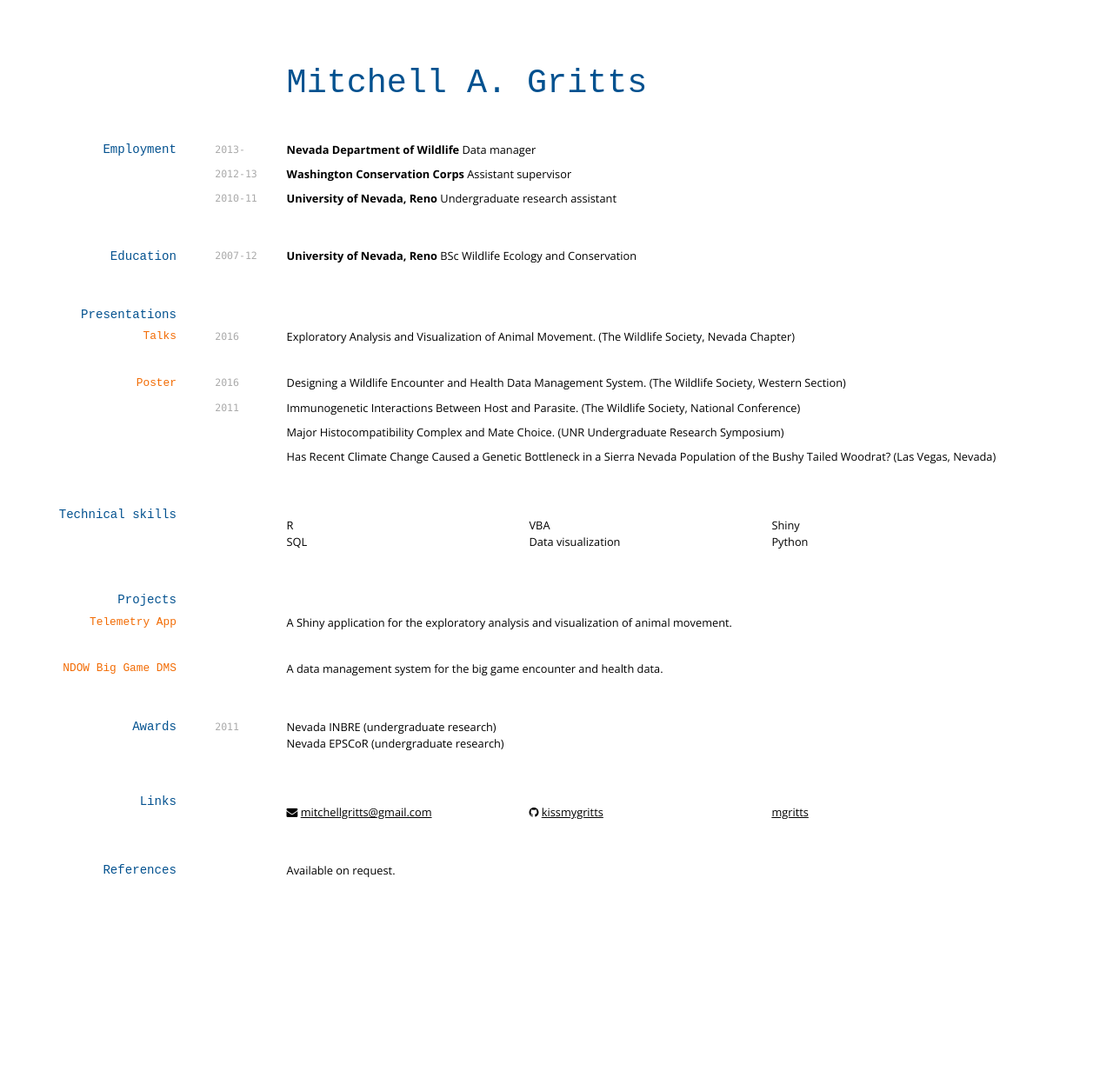
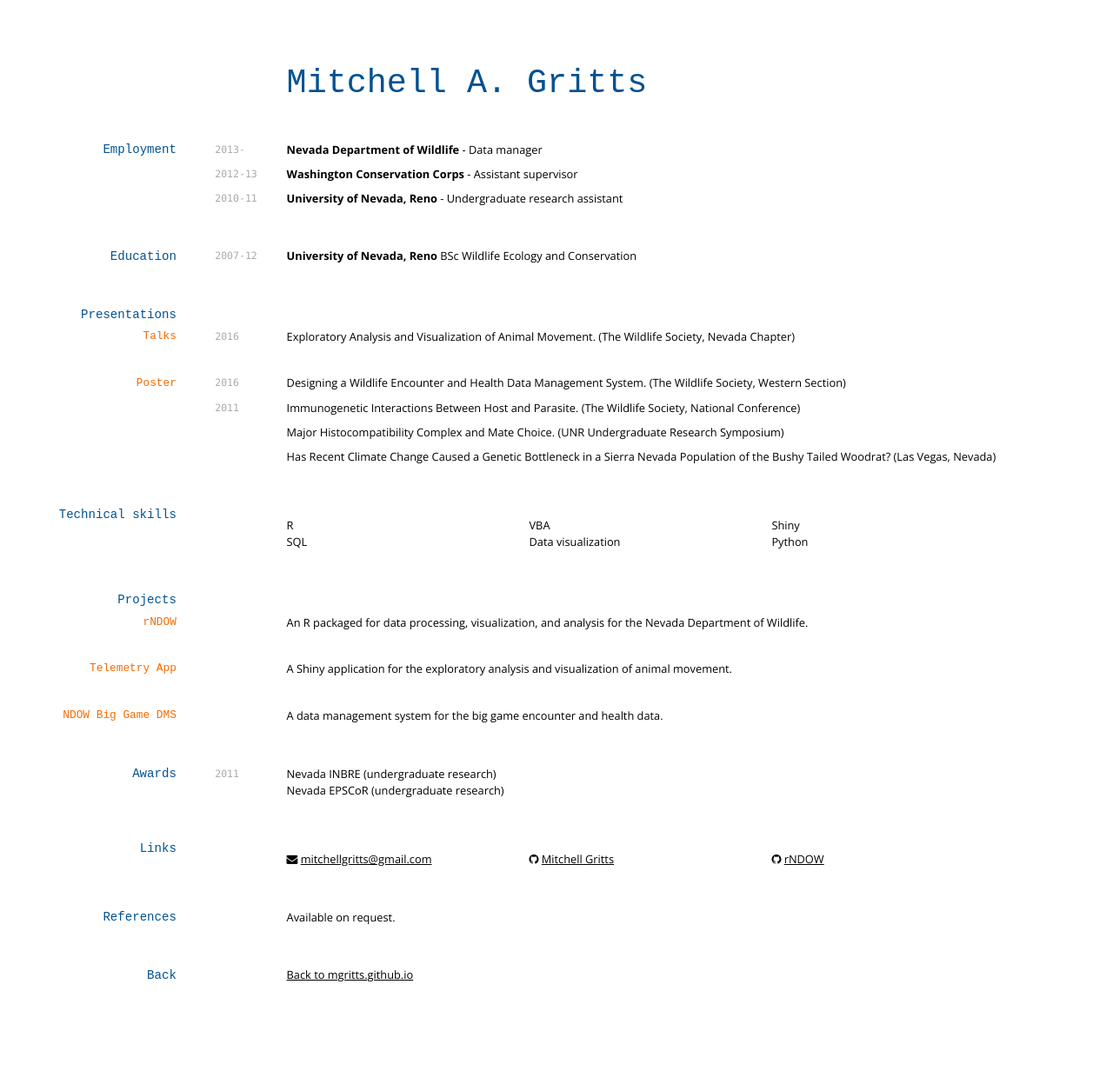
Before and after one commit to andrianaimisa/mgritts.github.io, a Jekyll site: the page built from cvtest.md, in a window 1280 px wide. Shown: the whole page at 87% size. Built offline with Jekyll 4.4.1, drawn with Linux system fonts in a browser that asks for light colours; nearby versions of some CDN libraries; before the commit the page ends 1126 px from its top, so only the background shows below that.

Commit message:
updates to cv

```diff
--- a/_includes/sidebar.html
+++ b/_includes/sidebar.html
@@ -25,6 +25,7 @@
       {% endif %}
     {% endfor %}
 
+    <a class="sidebar-nav-item" href="http://mgritts.github.io/cvtest">CV</a>
     <a class="sidebar-nav-item" href="{{ site.github }}">GitHub</a>
   </nav>
 
--- a/_layouts/cv.html
+++ b/_layouts/cv.html
@@ -6,7 +6,7 @@
 <html>
 <head>
   <meta charset=utf-8 />
-  <title> Ben Moore's CV</title>
+  <title> Mitchell Gritts' CV</title>
   <link href="/public/css/cv.css" type="text/css" rel="stylesheet" media="screen">
 <!--  <link href="media/cv-print.css" type="text/css" rel="stylesheet" media="print"> -->
 
@@ -15,10 +15,13 @@
   <link href='http://fonts.googleapis.com/css?family=Open+Sans:400,300,700' rel='stylesheet' type='text/css'>
 </head>
 <body>
+
   <div id="main">
-    <div id="content">
+
+    <div id="cv" class="cv">
     {{ content }}
     </div>
+
   </div>
 
   <div class="footer"></div>
--- a/cvtest.md
+++ b/cvtest.md
@@ -7,13 +7,13 @@ title: CV Test
 ## Employment
 
 `2013-`
-__Nevada Department of Wildlife__ Data manager
+__Nevada Department of Wildlife__ - Data manager
 
 `2012-13`
-__Washington Conservation Corps__ Assistant supervisor
+__Washington Conservation Corps__ - Assistant supervisor
 
 `2010-11`
-__University of Nevada, Reno__ Undergraduate research assistant
+__University of Nevada, Reno__ - Undergraduate research assistant
 
 ## Education
 
@@ -50,6 +50,9 @@ Has Recent Climate Change Caused a Genetic Bottleneck in a Sierra Nevada Populat
 
 ## Projects
 
+### rNDOW
+An R packaged for data processing, visualization, and analysis for the Nevada Department of Wildlife.
+
 ### Telemetry App
 A Shiny application for the exploratory analysis and visualization of animal movement.
 
@@ -65,13 +68,16 @@ Nevada EPSCoR (undergraduate research)
 ## Links
 
 * <i class="fa fa-envelope"></i> <a href="mailto:mitchellgritts@gmail.com">mitchellgritts@gmail.com</a><br />
-* <i class="fa fa-github"></i> <a href="http://github.com/kissmygritts">kissmygritts</a><br />
-* <a href="http://mgritts.github.io">mgritts</a><br />
+* <i class="fa fa-github"></i> <a href="http://github.com/kissmygritts">Mitchell Gritts</a><br />
+* <i class="fa fa-github"></i> <a href="http://github.com/NDOW-ARG/rNDOW">rNDOW</a><br />
 
 ## References
 
 Available on request.
 
+## Back
+[Back to mgritts.github.io](http://mgritts.github.io)
+
 <!-- ### Footer
 
 Last updated: May 2013 -->
--- a/public/css/cv.css
+++ b/public/css/cv.css
@@ -2,7 +2,6 @@
    v2.0 | 20110126
    License: none (public domain)
 */
-
 html, body, div, span, applet, object, iframe,
 h1, h2, h3, h4, h5, h6, p, blockquote, pre,
 a, abbr, acronym, address, big, cite, code,
@@ -23,6 +22,7 @@ time, mark, audio, video {
 	font: inherit;
 	vertical-align: baseline;
 }
+
 /* HTML5 display-role reset for older browsers */
 article, aside, details, figcaption, figure,
 footer, header, hgroup, menu, nav, section {
@@ -34,11 +34,11 @@ body {
 ol, ul {
 	list-style: none;
 }
-blockquote, q {
+blockquote, q #cv{
 	quotes: none;
 }
 blockquote:before, blockquote:after,
-q:before, q:after {
+q:before, q:after #cv{
 	content: '';
 	content: none;
 }
```
